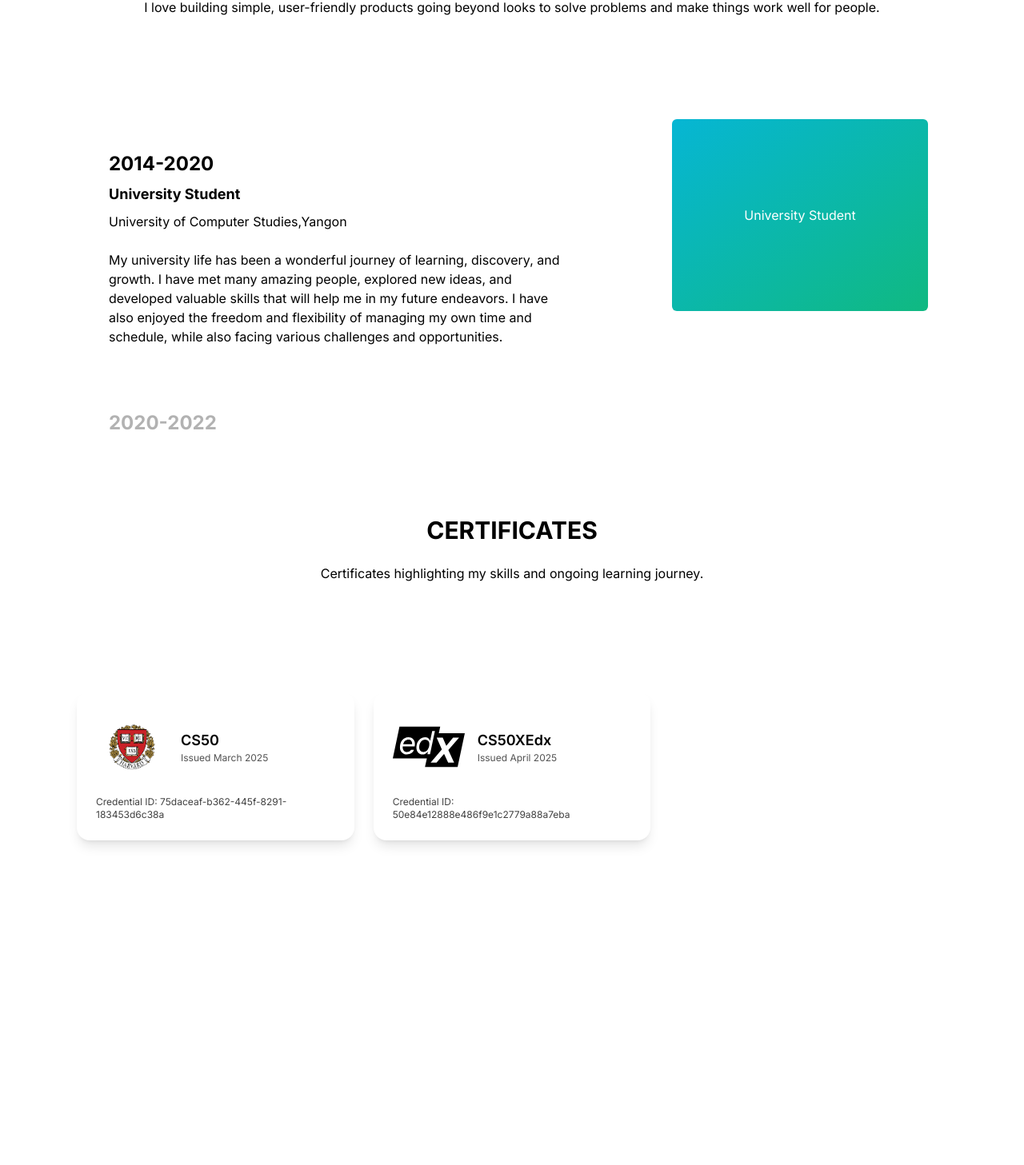
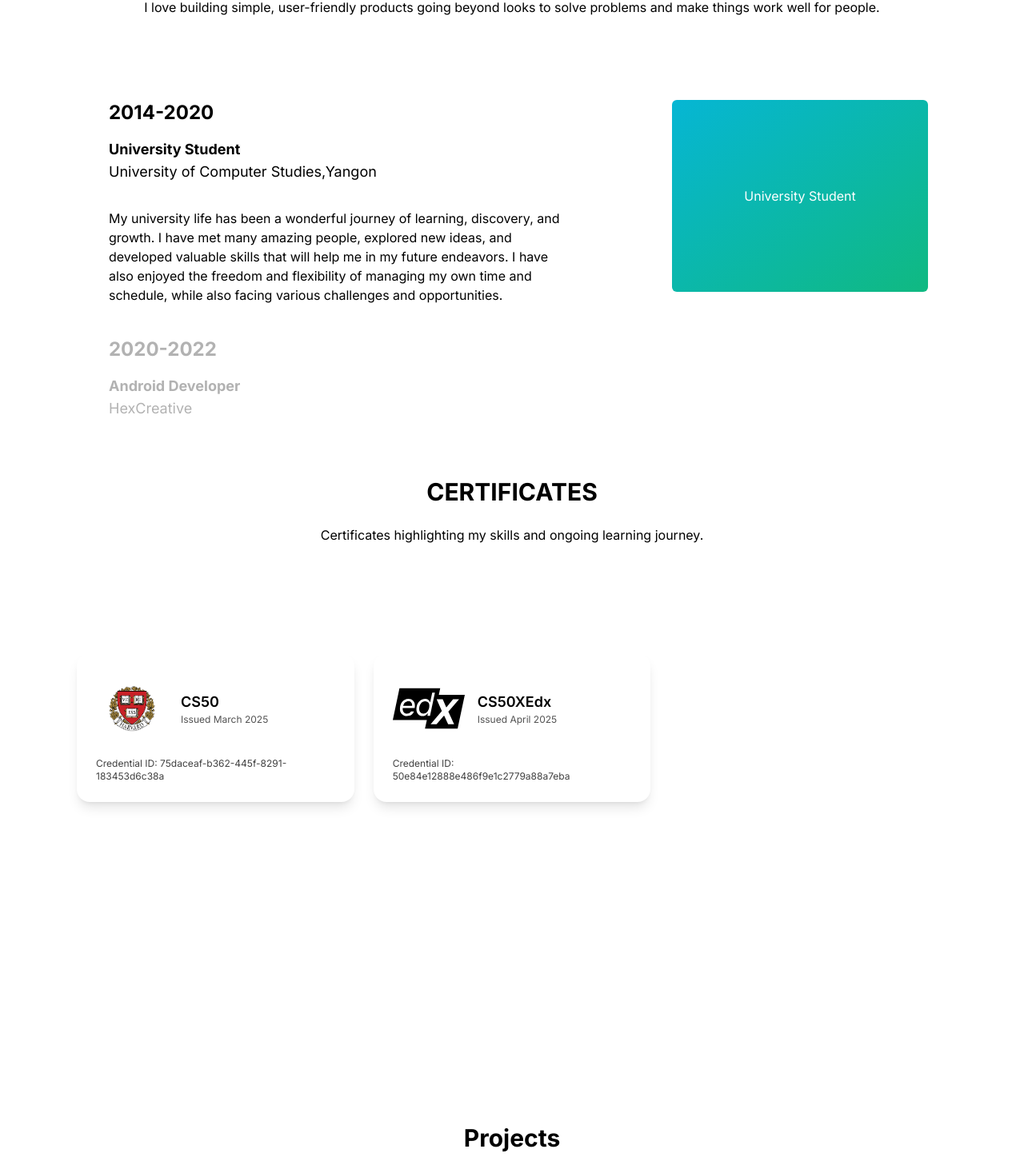
Before and after one commit to MinThantMaung/portfolio-latest, a Next.js app: page / in a window 1280 px wide. Shown: the part 1619-3076 px from the top of the page at 80% size. Built offline with nearby package versions, Linux system fonts and the light colour scheme.

Commit message:
fix: alignment fix

```diff
--- a/src/app/components/certification.tsx
+++ b/src/app/components/certification.tsx
@@ -7,7 +7,7 @@ import { staticData } from "../static";
 const Certification = () => {
   return (
     <>
-      <div className="min-h-screen">
+      <div className="md:min-h-screen md:my-0 my-6">
         <h2 className="font-bold text-3xl ml-4 md:ml-0 md:text-center md:pt-12 pt-4">
           CERTIFICATES
         </h2>
--- a/src/app/components/timeline.tsx
+++ b/src/app/components/timeline.tsx
@@ -11,7 +11,7 @@ const Timeline = () => {
       <div className="mx-4 md:mx-24 md:text-center mt-6">
         {staticData.exp_description}
       </div>
-      <div className="w-full md:py-12 py-6">
+      <div className="w-full md:py-6 py-6">
         <StickyScroll content={experienceItems} />
       </div>
     </>
--- a/src/app/static/experience.ts
+++ b/src/app/static/experience.ts
@@ -21,7 +21,7 @@ export const experienceItems = [
     title: "Web Developer",
     address: "Global Innovation Consulting",
     description:
-      "I am a passionate web developer with experience in working at Global Innovation Consulting company.I have created dynamic and responsive web applications using Java, React, and Next.js for various clients and projects. I have a strong knowledge of web development tools and frameworks, such as Spring Boot, Material UI, and Next.js API routes. I enjoy working on challenging and innovative projects that require both front-end and back-end skills. I am always eager to learn new technologies and improve my coding skills.",
+      "I am a passionate web developer with experience at Global Innovation Consulting, creating dynamic and responsive web applications using Java, React, and Next.js. I have strong knowledge of tools and frameworks like Spring Boot, Material UI, and Next.js API routes. I enjoy working on challenging, innovative projects that combine front-end and back-end development, and I’m always eager to learn new technologies and refine my skills.",
   },
   {
     id: "4",
@@ -29,6 +29,6 @@ export const experienceItems = [
     title: "Front-end Developer",
     address: "FreeLance",
     description:
-      "I am a freelance frontend developer with a passion for creating beautiful and functional websites. I have experience in working with various clients and projects, using HTML, CSS, JavaScript, and popular framework such as React. I have a keen eye for design and UX, and I always strive to deliver high-quality code that meets the client's needs and expectations. I enjoy learning new technologies and keeping up with the latest trends in web development.",
+      "I am a freelance frontend developer passionate about crafting beautiful and functional websites. With experience across diverse clients and projects, I work with HTML, CSS, JavaScript, and frameworks like React. I have a strong eye for design and UX, and I always aim to deliver clean, high-quality code that meets client goals. I love learning new technologies and staying current with the latest trends in web development.",
   },
 ];
--- a/src/app/ui/card-hover-effect.tsx
+++ b/src/app/ui/card-hover-effect.tsx
@@ -85,7 +85,7 @@ export const CardTitle = ({
   children: React.ReactNode;
 }) => {
   return (
-    <h4 className={cn("text-zinc-100 font-bold tracking-wide mt-4", className)}>
+    <h4 className={cn("text-white font-bold tracking-wide mt-4", className)}>
       {children}
     </h4>
   );
@@ -100,7 +100,7 @@ export const CardDescription = ({
   return (
     <p
       className={cn(
-        "mt-8 text-zinc-400 tracking-wide leading-relaxed text-sm",
+        "mt-8 text-white tracking-wide leading-relaxed text-sm",
         className
       )}
     >
--- a/src/app/ui/sticky-scroll-reveal.tsx
+++ b/src/app/ui/sticky-scroll-reveal.tsx
@@ -67,13 +67,13 @@ export const StickyScroll = ({
       // animate={{
       //   backgroundColor: backgroundColors[activeCard % backgroundColors.length],
       // }}
-      className="relative flex h-[30rem] justify-center space-x-10 lg:space-x-28 overflow-y-auto rounded-md md:p-10 no-scrollbar"
+      className="relative flex h-[30rem] justify-center lg:space-x-28 overflow-y-auto rounded-md md:p-10 no-scrollbar"
       ref={ref}
     >
       <div className="div relative flex items-start px-4">
         <div className="max-w-2xl">
           {content.map((item, index) => (
-            <div key={item.id} className="my-20">
+            <div key={item.id} className="mt-10">
               <motion.h2
                 initial={{
                   opacity: 0,
@@ -81,7 +81,7 @@ export const StickyScroll = ({
                 animate={{
                   opacity: activeCard === index ? 1 : 0.3,
                 }}
-                className="text-2xl font-bold text-black"
+                className="text-2xl md:mt-6 font-bold text-black"
               >
                 {item.year}
               </motion.h2>
@@ -92,7 +92,7 @@ export const StickyScroll = ({
                 animate={{
                   opacity: activeCard === index ? 1 : 0.3,
                 }}
-                className="text-lg font-bold mt-2 text-black"
+                className="text-lg font-bold mt-4 md:mt-4 text-black"
               >
                 {item.title}
               </motion.h2>
@@ -103,7 +103,7 @@ export const StickyScroll = ({
                 animate={{
                   opacity: activeCard === index ? 1 : 0.3,
                 }}
-                className="text-kg mt-2 max-w-sm text-black"
+                className="text-lg max-w-sm text-black"
               >
                 {item.address}
               </motion.p>
@@ -114,13 +114,13 @@ export const StickyScroll = ({
                 animate={{
                   opacity: activeCard === index ? 1 : 0.3,
                 }}
-                className="text-kg mt-6 max-w-xl text-black"
+                className="text-base mt-12 md:mt-8 md:max-w-xl text-black"
               >
                 {item.description}
               </motion.p>
             </div>
           ))}
-          <div className="h-40" />
+          <div className="h-40 hidden md:block" />
         </div>
       </div>
       <div
```
